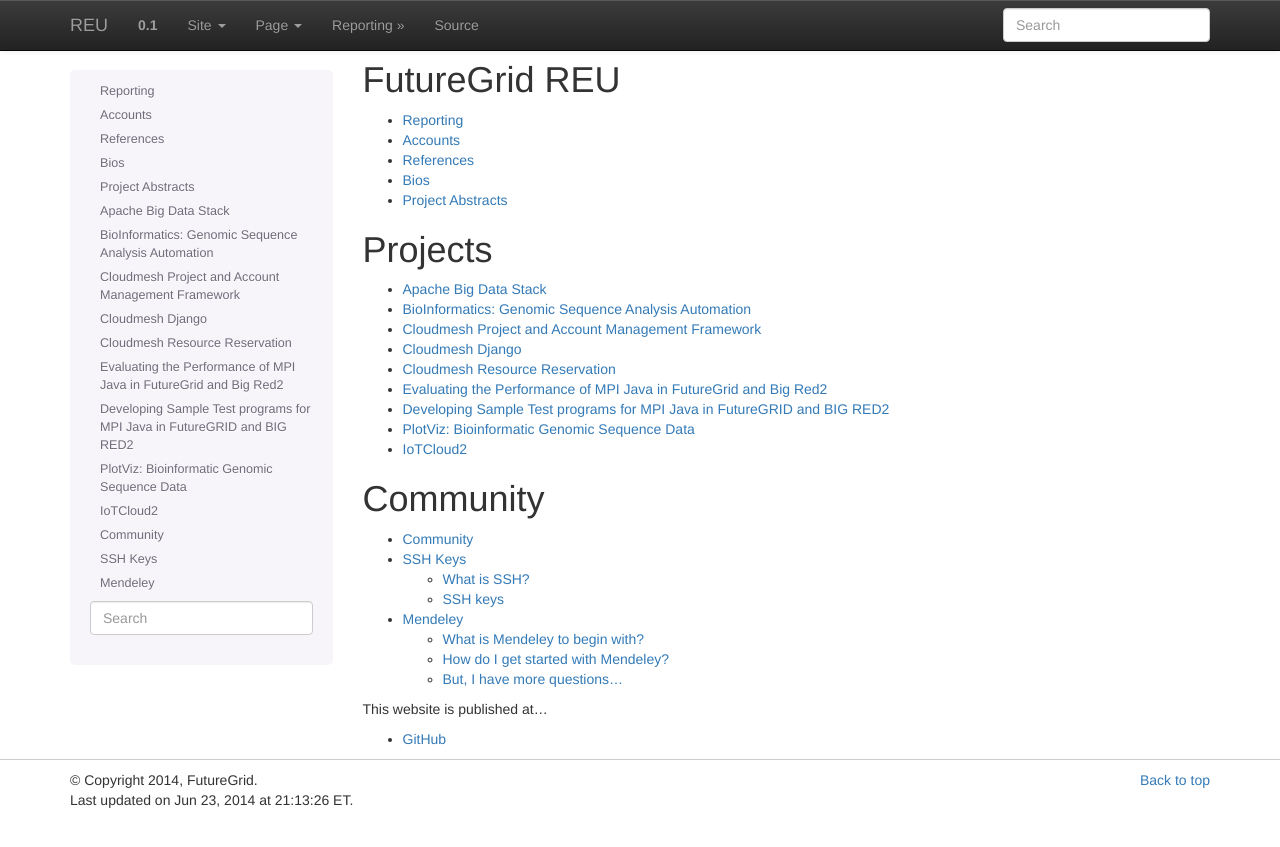
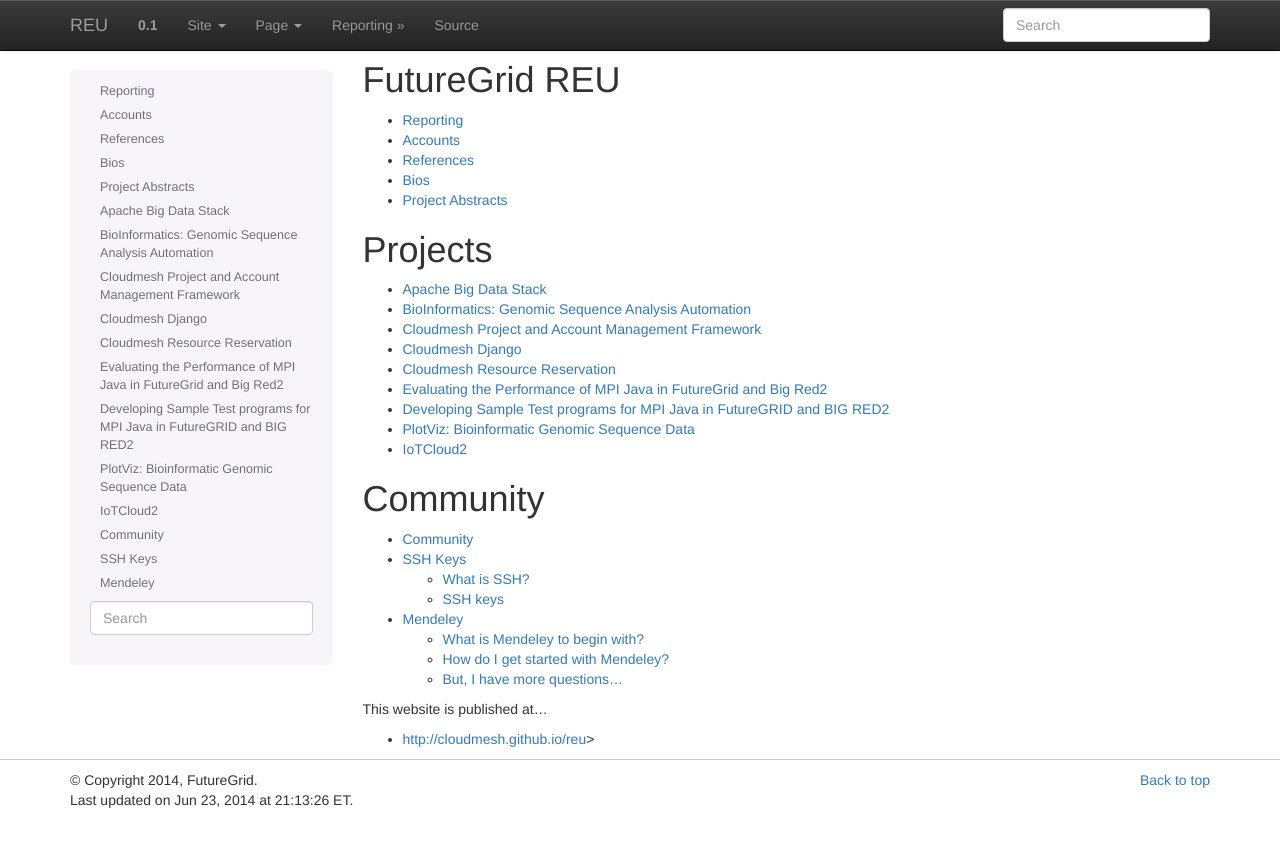
Before and after one commit to cloudmesh-project/reu-2014, a Sphinx documentation site: the page built from doc/source/index.rst, in a window 1280 px wide. Shown: the top 847 px of the page. Built offline with Sphinx 7.4.7, drawn with Linux system fonts in a browser that asks for light colours; some of the changed lines change nothing that is shown.

Commit message:
Update index.rst

```diff
--- a/doc/source/index.rst
+++ b/doc/source/index.rst
@@ -34,4 +34,4 @@
 
 This website is published at...
 
-* `GitHub <http://cloudmesh.github.io/reu>`_
+* http://cloudmesh.github.io/reu>
```
